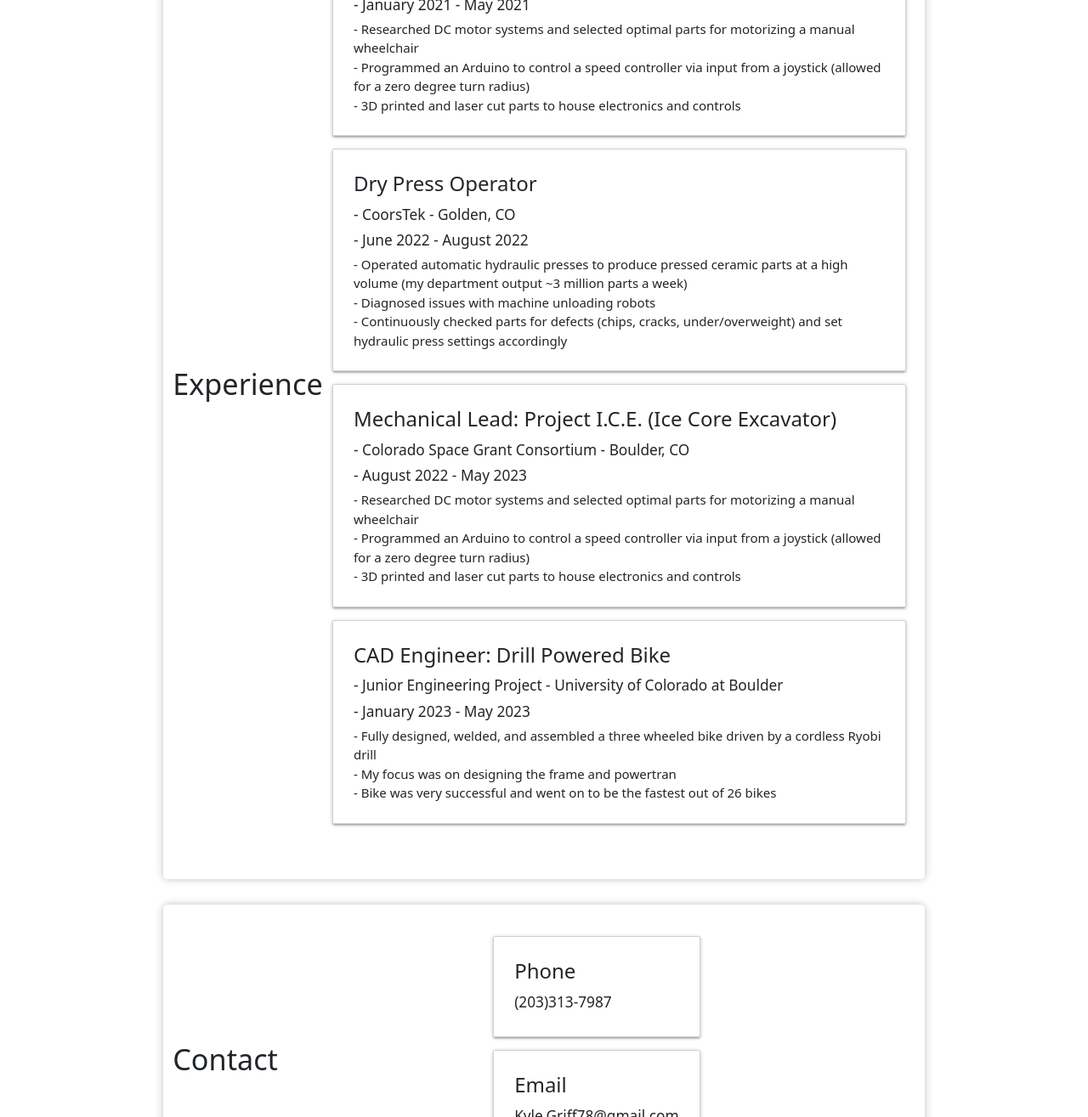
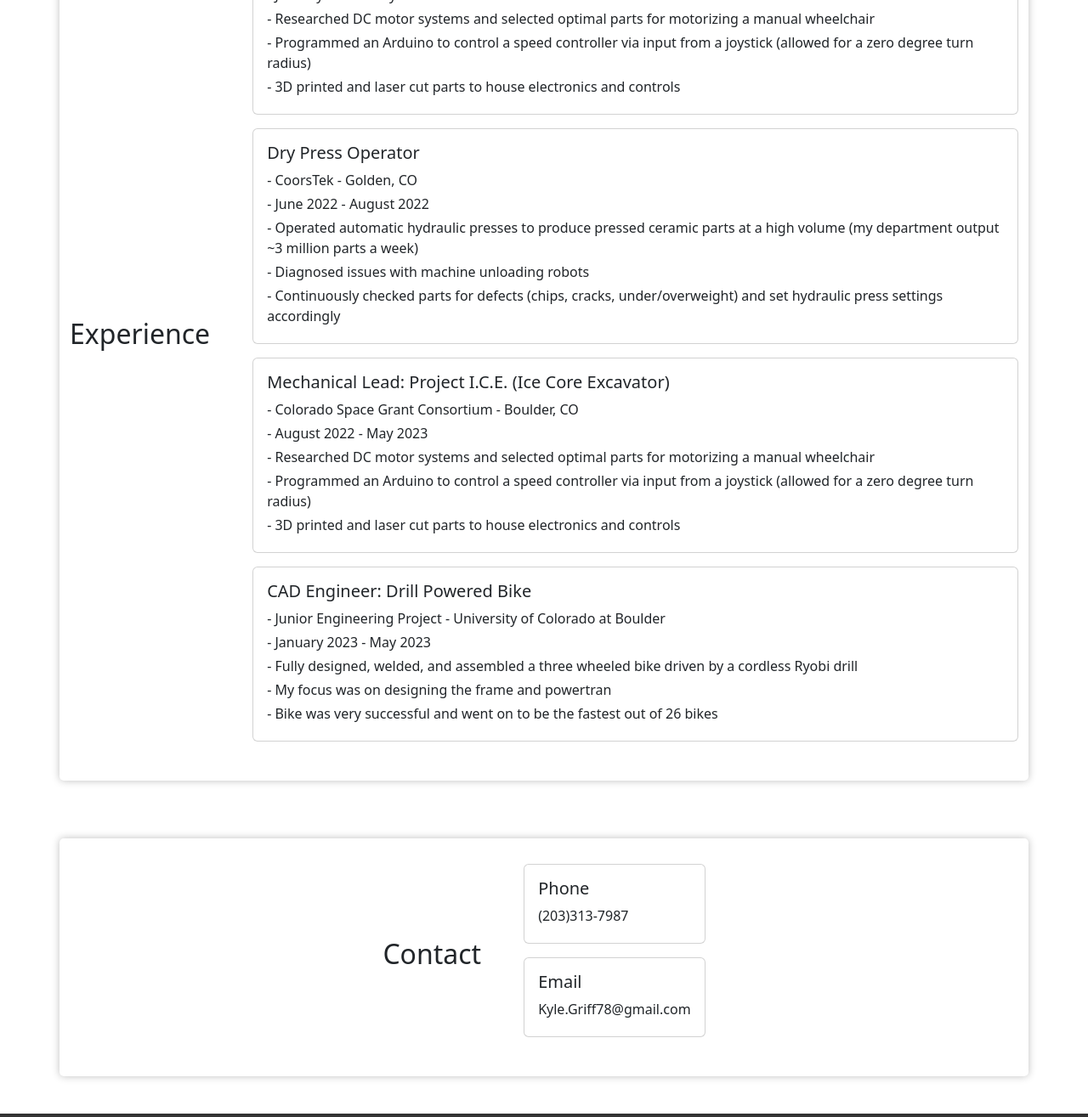
Before and after one commit to KyleGriff/KyleGriff.github.io, a plain HTML site: page views/resume.html in a window 1280 px wide. Shown: the part 562-1877 px from the top of the page at 85% size. Drawn offline with nearby package versions, Linux system fonts and the light colour scheme.

Commit message:
Final Rev14

```diff
--- a/resources/css/nav-bar.css
+++ b/resources/css/nav-bar.css
@@ -1,13 +1,15 @@
 .navbar{
     box-shadow: 0px 0px 10px rgba(0, 0, 0, 0.5);
-
+    font-family: "HelveticaNeue-Light", "Helvetica Neue Light", "Helvetica Neue", Helvetica, Arial, "Lucida Grande", sans-serif;
+    margin-bottom: 20px;
 }
 .container{
     display: flex;
     align-items: center;
     justify-content: center;
     padding: 30px;
-    margin: 20px;
+    margin-bottom: 20px;
+    margin-top: 0px;
     background-color: #ffffff;
     box-shadow: 0px 0px 10px rgba(0, 0, 0, 0.25);
     border-radius: 5px;
@@ -24,7 +26,7 @@
     flex-grow: 1;
 }
 .text h1{
-    font-size: 36x;
+    font-size: 36px;
     line-height: 1.4;
 }
 .text p{
--- a/views/resume.html
+++ b/views/resume.html
@@ -3,8 +3,6 @@
 <head>
   <link rel="stylesheet" href="../resources/css/nav-bar.css">
   <link rel="stylesheet" href="https://cdn.jsdelivr.net/npm/bootstrap@5.2.3/dist/css/bootstrap.min.css" integrity="sha384-rbsA2VBKQhggwzxH7pPCaAqO46MgnOM80zW1RWuH61DGLwZJEdK2Kadq2F9CUG65" crossorigin="anonymous">
-  <link rel="stylesheet" href="https://cdnjs.cloudflare.com/ajax/libs/materialize/1.0.0/css/materialize.min.css">
-  <script src="https://cdnjs.cloudflare.com/ajax/libs/materialize/1.0.0/js/materialize.min.js"></script>
   <meta charset="utf-8">
   <meta name="viewport" content="width=device-width, initial-scale=1">
   <title>Kyle Griffin - Resume</title>
@@ -36,88 +34,88 @@
         </div>
     </div>
   </nav>
-  <section id="education" class="section white">
+  <section id="education" class="bg-white py-4">
     <div class="container">
-      <h4>Education</h4>
+      <h2 style = "margin-right: 50px;">Education</h2>
       <div class="row">
-        <div class="col s12">
-          <div class="card">
-            <div class="card-content">
-              <span class="card-title">B.S. Mechanical Engineering</span>
-              <h6>- Minor in Computer Science</h6>
-              <h6>- University of Colorado at Boulder</h6>
-              <h6>- Cumulative GPA: 3.021</h6>
-              <h6>- 8/2020 - Present (Expected Graduation in 2024)</h6>
+        <div class="col-12">
+          <div class="card mb-3">
+            <div class="card-body">
+              <h5 class="card-title">B.S. Mechanical Engineering</h5>
+              <p class="mb-1">- Minor in Computer Science</p>
+              <p class="mb-1">- University of Colorado at Boulder</p>
+              <p class="mb-1">- Cumulative GPA: 3.021</p>
+              <p class="mb-1">- 8/2020 - Present (Expected Graduation in 2024)</p>
             </div>
           </div>
         </div>
       </div>
     </div>
   </section>
-  <section id="experience" class="section white">
+  <section id="experience" class="bg-white py-4">
     <div class="container">
-      <h4>Experience</h4>
+      <h2 style = "margin-right: 50px;">Experience</h2>
       <div class="row">
-        <div class="col s12">
-          <div class="card">
-            <div class="card-content">
-              <span class="card-title">Electronics Lead: Electric Wheelchair</span>
-              <h6>- Freshman Engineering Project - University of Colorado at Boulder</h6>
-              <h6>- January 2021 - May 2021</h6>
-              <p>- Researched DC motor systems and selected optimal parts for motorizing a manual wheelchair</p>
-              <p>- Programmed an Arduino to control a speed controller via input from a joystick (allowed for a zero degree turn radius)</p>
-              <p>- 3D printed and laser cut parts to house electronics and controls</p>
+        <div class="col-12">
+          <div class="card mb-3">
+            <div class="card-body">
+              <h5 class="card-title">Electronics Lead: Electric Wheelchair</h5>
+              <p class="mb-1">- Freshman Engineering Project - University of Colorado at Boulder</p>
+              <p class="mb-1">- January 2021 - May 2021</p>
+              <p class="mb-1">- Researched DC motor systems and selected optimal parts for motorizing a manual wheelchair</p>
+              <p class="mb-1">- Programmed an Arduino to control a speed controller via input from a joystick (allowed for a zero degree turn radius)</p>
+              <p class="mb-1">- 3D printed and laser cut parts to house electronics and controls</p>
             </div>
           </div>
-          <div class="card">
-            <div class="card-content">
-              <span class="card-title">Dry Press Operator</span>
-              <h6>- CoorsTek - Golden, CO</h6>
-              <h6>- June 2022 - August 2022</h6>
-              <p>- Operated automatic hydraulic presses to produce pressed ceramic parts at a high volume (my department output ~3 million parts a week)</p>
-              <p>- Diagnosed issues with machine unloading robots</p>
-              <p>- Continuously checked parts for defects (chips, cracks, under/overweight) and set hydraulic press settings accordingly</p>
+          <div class="card mb-3">
+            <div class="card-body">
+              <h5 class="card-title">Dry Press Operator</h5>
+              <p class="mb-1">- CoorsTek - Golden, CO</p>
+              <p class="mb-1">- June 2022 - August 2022</p>
+              <p class="mb-1">- Operated automatic hydraulic presses to produce pressed ceramic parts at a high volume (my department output ~3 million parts a week)</p>
+              <p class="mb-1">- Diagnosed issues with machine unloading robots</p>
+              <p class="mb-1">- Continuously checked parts for defects (chips, cracks, under/overweight) and set hydraulic press settings accordingly</p>
             </div>
           </div>
-          <div class="card">
-            <div class="card-content">
-              <span class="card-title">Mechanical Lead: Project I.C.E. (Ice Core Excavator)</span>
-              <h6>- Colorado Space Grant Consortium - Boulder, CO</h6>
-              <h6>- August 2022 - May 2023</h6>
-              <p>- Researched DC motor systems and selected optimal parts for motorizing a manual wheelchair</p>
-              <p>- Programmed an Arduino to control a speed controller via input from a joystick (allowed for a zero degree turn radius)</p>
-              <p>- 3D printed and laser cut parts to house electronics and controls</p>
+          <div class="card mb-3">
+            <div class="card-body">
+              <h5 class="card-title">Mechanical Lead: Project I.C.E. (Ice Core Excavator)</h5>
+              <p class="mb-1">- Colorado Space Grant Consortium - Boulder, CO</p>
+              <p class="mb-1">- August 2022 - May 2023</p>
+              <p class="mb-1">- Researched DC motor systems and selected optimal parts for motorizing a manual wheelchair</p>
+              <p class="mb-1">- Programmed an Arduino to control a speed controller via input from a joystick (allowed for a zero degree turn radius)</p>
+              <p class="mb-1">- 3D printed and laser cut parts to house electronics and controls</p>
             </div>
           </div>
-          <div class="card">
-            <div class="card-content">
-              <span class="card-title">CAD Engineer: Drill Powered Bike</span>
-              <h6>- Junior Engineering Project - University of Colorado at Boulder</h6>
-              <h6>- January 2023 - May 2023</h6>
-              <p>- Fully designed, welded, and assembled a three wheeled bike driven by a cordless Ryobi drill</p>
-              <p>- My focus was on designing the frame and powertran</p>
-              <p>- Bike was very successful and went on to be the fastest out of 26 bikes</p>
+          <div class="card mb-3">
+            <div class="card-body">
+              <h5 class="card-title">CAD Engineer: Drill Powered Bike</h5>
+              <p class="mb-1">- Junior Engineering Project - University of Colorado at Boulder</p>
+              <p class="mb-1">- January 2023 - May 2023</p>
+              <p class="mb-1">- Fully designed, welded, and assembled a three wheeled bike driven by a cordless Ryobi drill</p>
+              <p class="mb-1">- My focus was on designing the frame and powertran</p>
+              <p class="mb-1">- Bike was very successful and went on to be the fastest out of 26 bikes</p>
             </div>
           </div>
         </div>
       </div>
     </div>
   </section>
-  <section id="experience" class="section white">
+  <section id="contact" class="bg-white py-4">
     <div class="container">
-      <h4>Contact</h4>
+      <h2 style = "margin-right: 50px;">Contact</h2>
       <div class="row">
-        <div class="col s12">
-          <div class="card">
-            <div class="card-content">
-              <span class="card-title">Phone</span>
-              <h6>(203)313-7987</h6>
+        <div class="col-12">
+          <div class="card mb-3">
+            <div class="card-body">
+              <h5 class="card-title">Phone</h5>
+              <p class="mb-1">(203)313-7987</p>
             </div>
           </div>
-          <div class="card">
-            <div class="card-content">
-              <span class="card-title">Email</span>
-              <h6>Kyle.Griff78@gmail.com</h6>
+          <div class="card mb-3">
+            <div class="card-body">
+              <h5 class="card-title">Email</h5>
+              <p class="mb-1">Kyle.Griff78@gmail.com</p>
             </div>
           </div>
         </div>
```
